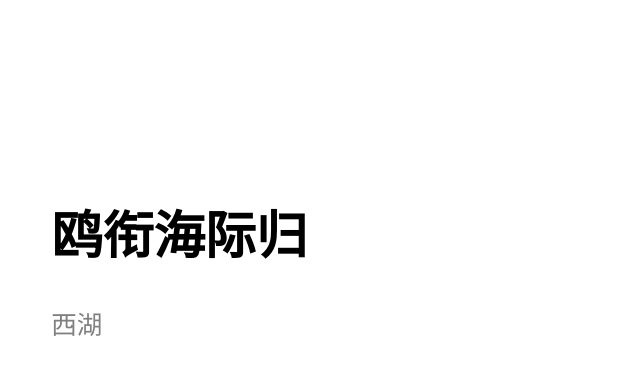
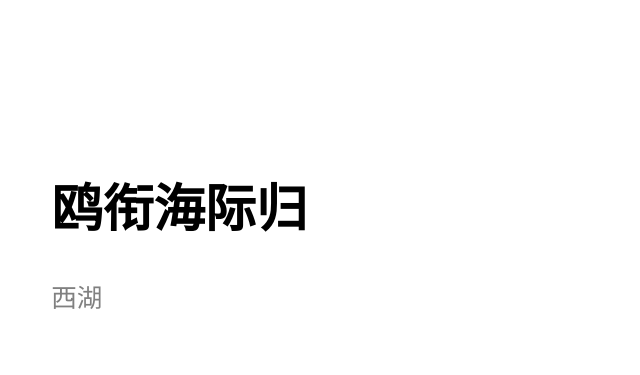
Before and after one commit to liushuaiiu/liushuaiiu.github.io, a Jekyll site: the page built from index.html, in a window 1280 px wide. Shown: the top 375 px of the page, without its empty margins (0-640 px from the left). Built offline with Jekyll 4.4.1, drawn with Linux system fonts in a browser that asks for light colours.

Commit message:
Update style.css

```diff
--- a/assets/css/style.css
+++ b/assets/css/style.css
@@ -7,7 +7,7 @@
 
 header {
     width: 100%; /* 宽度占满整个屏幕 */
-    height: 17vh; /* 高度为视口高度的20% */
+    height: 14vh; /* 高度为视口高度的14% */
     background-color: transparent; /* 背景透明 */
 }
 
```
